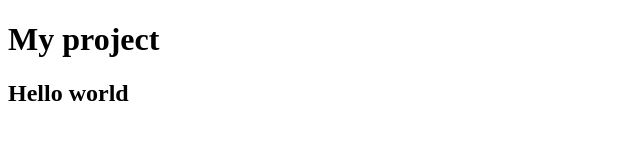
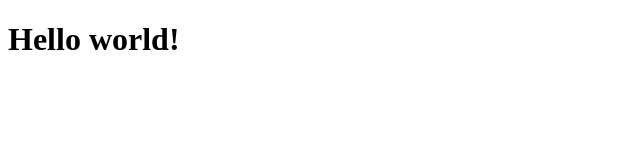
Before and after one commit to vlad-tuzenko/my-project, a plain HTML site: page index.html in a window 1280 px wide. Shown: the whole page, without its empty margins (0-640 px from the left). Drawn offline with Linux system fonts and the light colour scheme.

Commit message:
Hello world

```diff
--- a/index.html
+++ b/index.html
@@ -7,7 +7,6 @@
   <title>My project</title>
 </head>
 <body>
-  <h1>My project</h1>
-  <h2>Hello world</h2>
+  <h1>Hello world!</h1>
 </body>
 </html>
```
